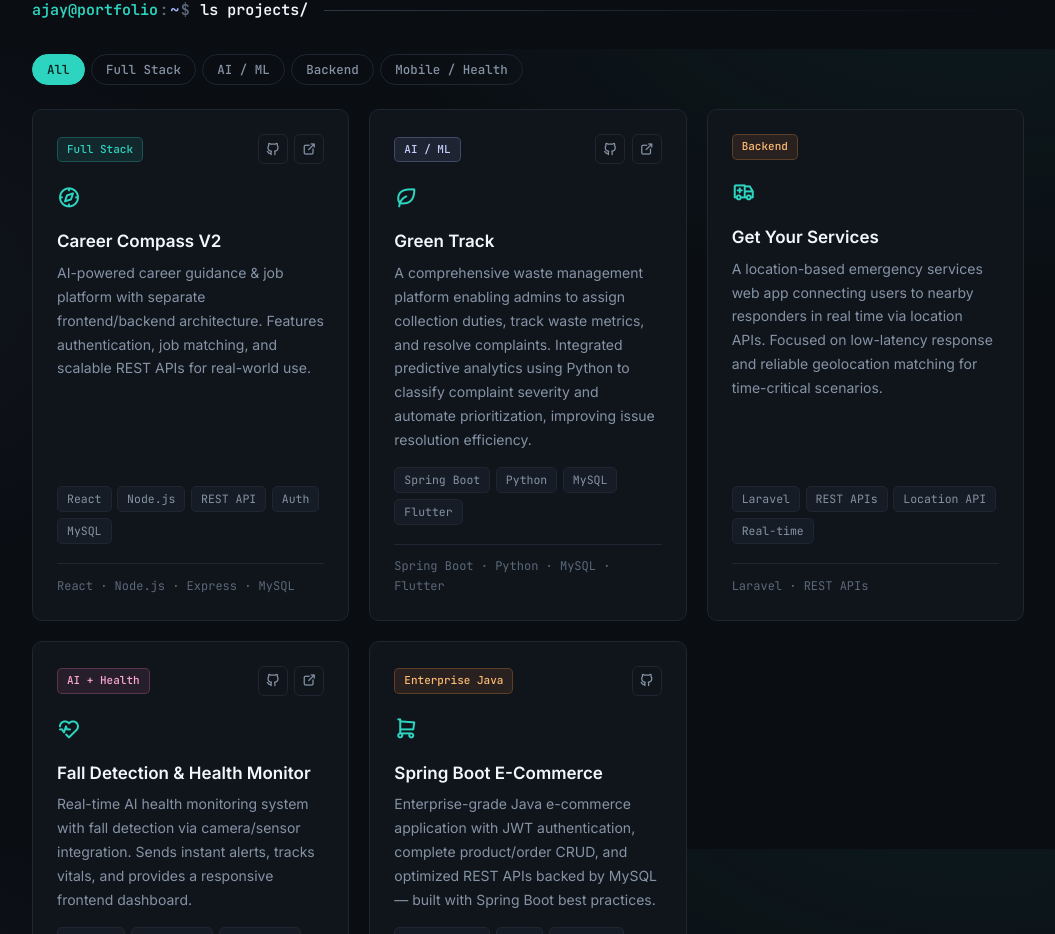
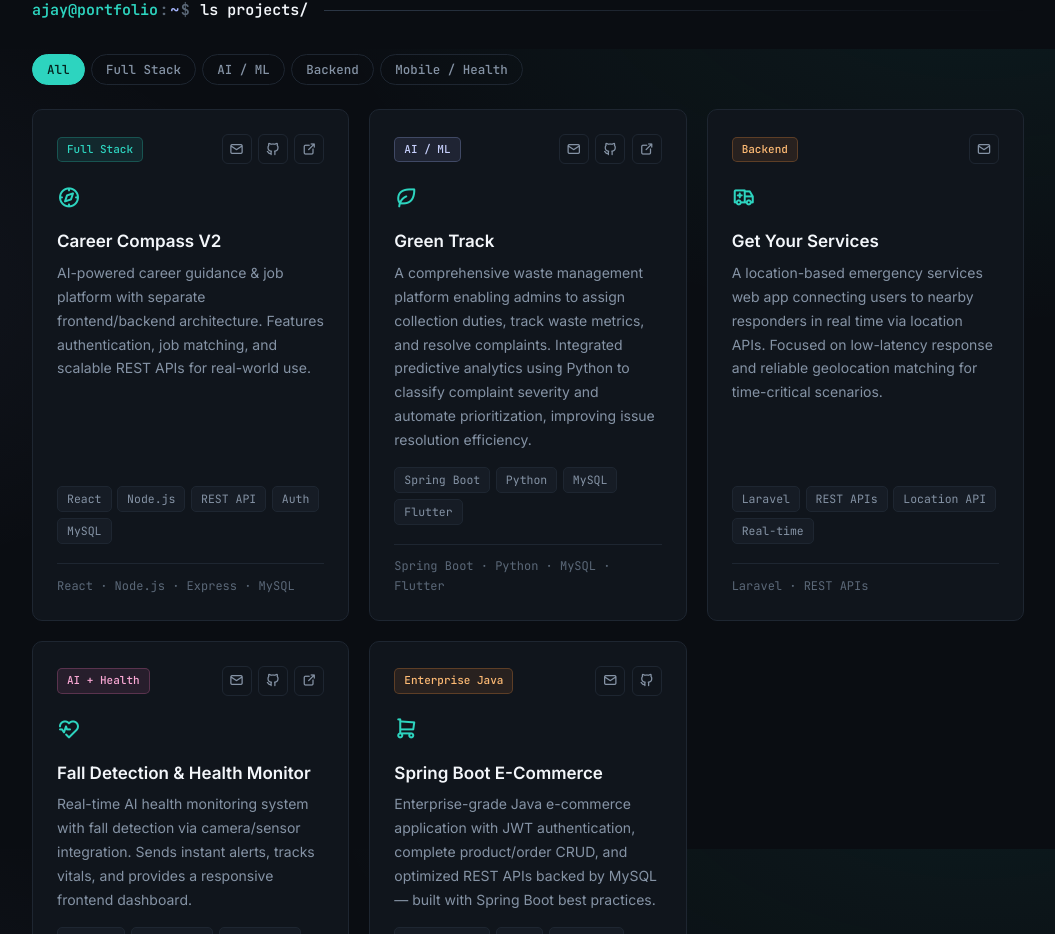
Before and after one commit to akg-21/portfolio, a plain HTML site: page index.html in a window 1280 px wide. Shown: the part 3151-4085 px from the top of the page, without its empty margins (112-1167 px from the left). Drawn offline with Linux system fonts and the light colour scheme; no server answers.

Commit message:
issue fxed

```diff
--- a/index.html
+++ b/index.html
@@ -377,6 +377,8 @@
           <div class="proj-card-top">
             <div class="proj-cat-badge fullstack-badge">Full Stack</div>
             <div class="proj-links">
+              <a href="mailto:ajaykrishnan.g21@gmail.com?subject=Demo%20request%3A%20Career%20Compass%20V2" class="proj-link"
+                title="Request a demo" aria-label="Request a demo of Career Compass V2 by email"><i class="ti ti-mail"></i></a>
               <a href="https://github.com/akg-21/career_compass_v2_backend" target="_blank" rel="noopener"
                 class="proj-link" title="Backend Repo" aria-label="Career Compass V2 Backend Repository"><i
                   class="ti ti-brand-github"></i></a>
@@ -404,6 +406,8 @@
           <div class="proj-card-top">
             <div class="proj-cat-badge ai-badge">AI / ML</div>
             <div class="proj-links">
+              <a href="mailto:ajaykrishnan.g21@gmail.com?subject=Demo%20request%3A%20Green%20Track" class="proj-link"
+                title="Request a demo" aria-label="Request a demo of Green Track by email"><i class="ti ti-mail"></i></a>
               <a href="https://github.com/akg-21/waste_management_and-_complaints_with_severity_laravel_python"
                 target="_blank" rel="noopener" class="proj-link" title="Main Repo"
                 aria-label="Green Track Main Repository"><i class="ti ti-brand-github"></i></a>
@@ -430,7 +434,9 @@
         <div class="proj-card" data-cat="backend">
           <div class="proj-card-top">
             <div class="proj-cat-badge backend-badge">Backend</div>
-            <div class="proj-links"></div>
+            <div class="proj-links">
+              <a href="mailto:ajaykrishnan.g21@gmail.com?subject=Demo%20request%3A%20Get%20Your%20Services" class="proj-link"
+                title="Request a demo" aria-label="Request a demo of Get Your Services by email"><i class="ti ti-mail"></i></a></div>
           </div>
           <div class="proj-icon"><i class="ti ti-ambulance" aria-hidden="true"></i></div>
           <div class="proj-name">Get Your Services</div>
@@ -451,6 +457,8 @@
           <div class="proj-card-top">
             <div class="proj-cat-badge mobile-badge">AI + Health</div>
             <div class="proj-links">
+              <a href="mailto:ajaykrishnan.g21@gmail.com?subject=Demo%20request%3A%20Fall%20Detection%20%26%20Health%20Monitor" class="proj-link"
+                title="Request a demo" aria-label="Request a demo of Fall Detection & Health Monitor by email"><i class="ti ti-mail"></i></a>
               <a href="https://github.com/akg-21/health_app_backend" target="_blank" rel="noopener" class="proj-link"
                 title="Backend Repo" aria-label="Fall Detection and Health Monitor Backend Repository"><i
                   class="ti ti-brand-github"></i></a>
@@ -478,6 +486,8 @@
           <div class="proj-card-top">
             <div class="proj-cat-badge backend-badge">Enterprise Java</div>
             <div class="proj-links">
+              <a href="mailto:ajaykrishnan.g21@gmail.com?subject=Demo%20request%3A%20Spring%20Boot%20E-Commerce" class="proj-link"
+                title="Request a demo" aria-label="Request a demo of Spring Boot E-Commerce by email"><i class="ti ti-mail"></i></a>
               <a href="https://github.com/akg-21/Spring-Boot-Ecom" target="_blank" rel="noopener" class="proj-link"
                 title="View Repo" aria-label="Spring Boot E-Commerce Repository"><i class="ti ti-brand-github"></i></a>
             </div>
```
